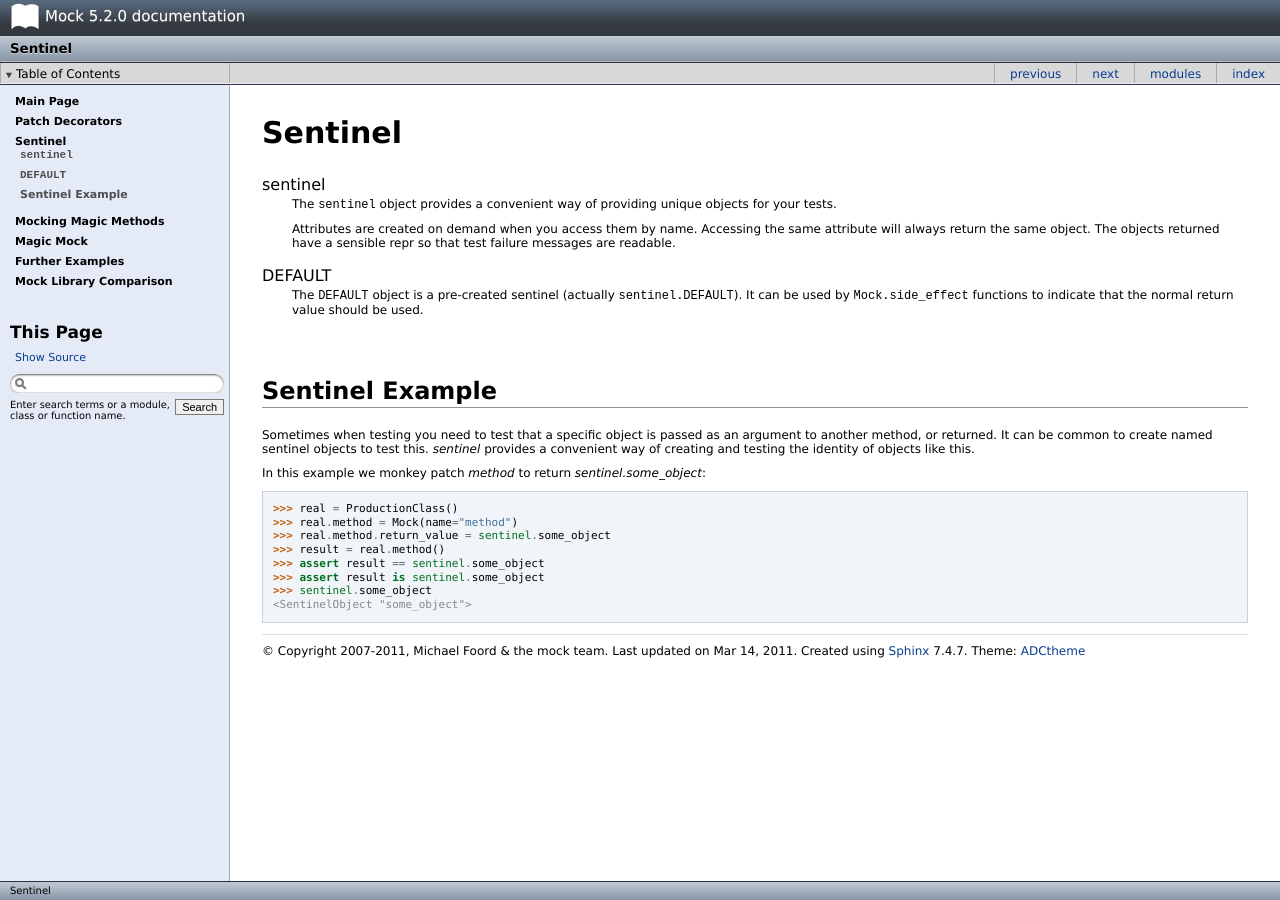
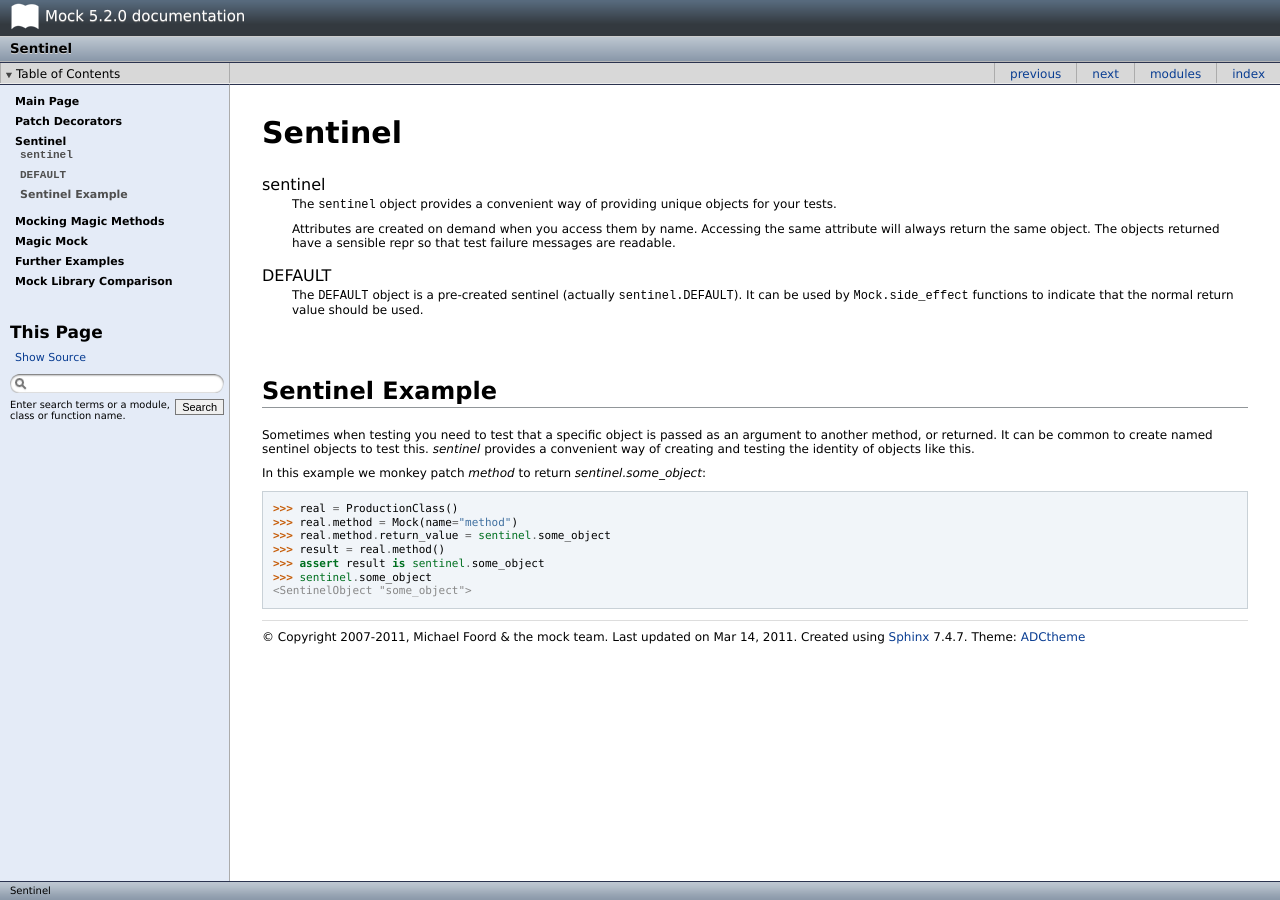
Before and after one commit to testing-cabal/mock, a Sphinx documentation site: the page built from docs/sentinel.txt, in a window 1280 px wide. Built offline with Sphinx 7.4.7, drawn with Linux system fonts in a browser that asks for light colours; pages that are not in the unit, such as notebooks, are missing from menus.

Commit message:
Remove unneeded line in docs.

```diff
--- a/docs/sentinel.txt
+++ b/docs/sentinel.txt
@@ -57,7 +57,6 @@ In this example we monkey patch `method` to return
     >>> real.method = Mock(name="method")
     >>> real.method.return_value = sentinel.some_object
     >>> result = real.method()
-    >>> assert result == sentinel.some_object
     >>> assert result is sentinel.some_object
     >>> sentinel.some_object
     <SentinelObject "some_object">
```
